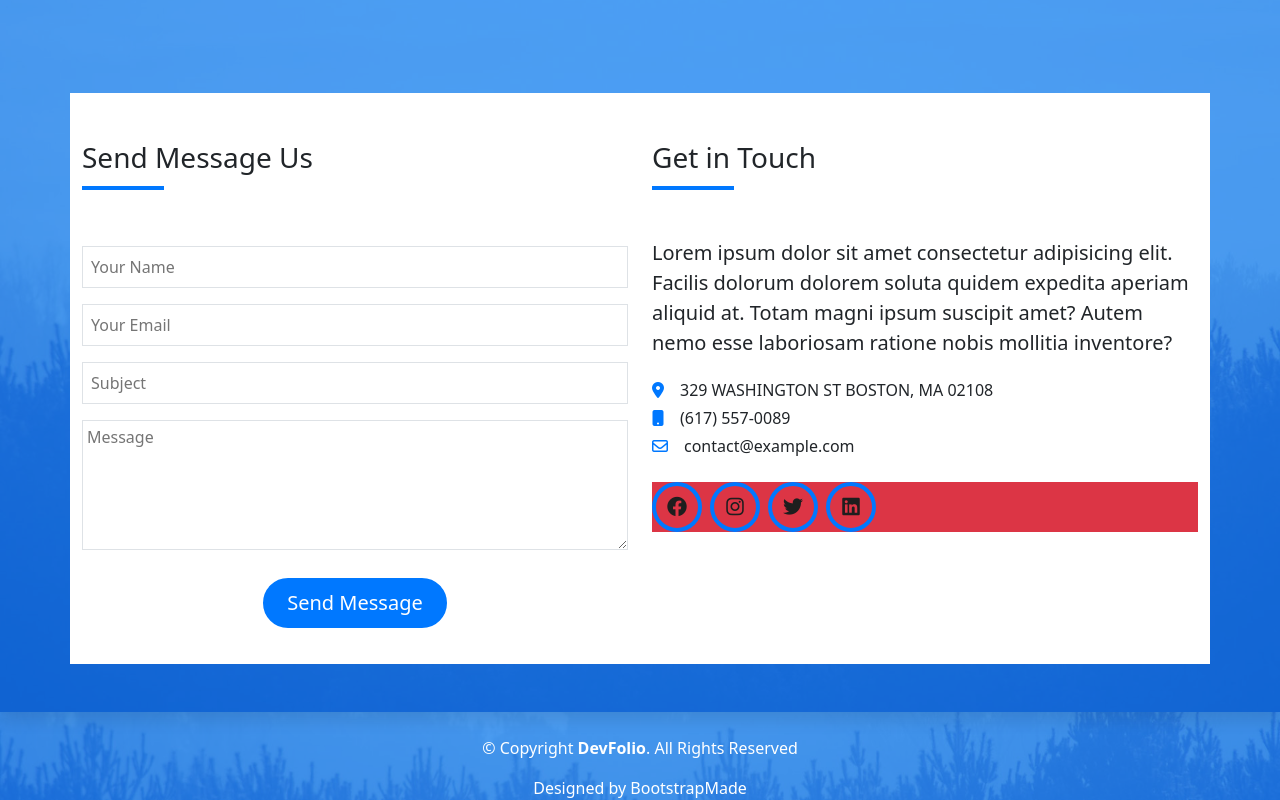
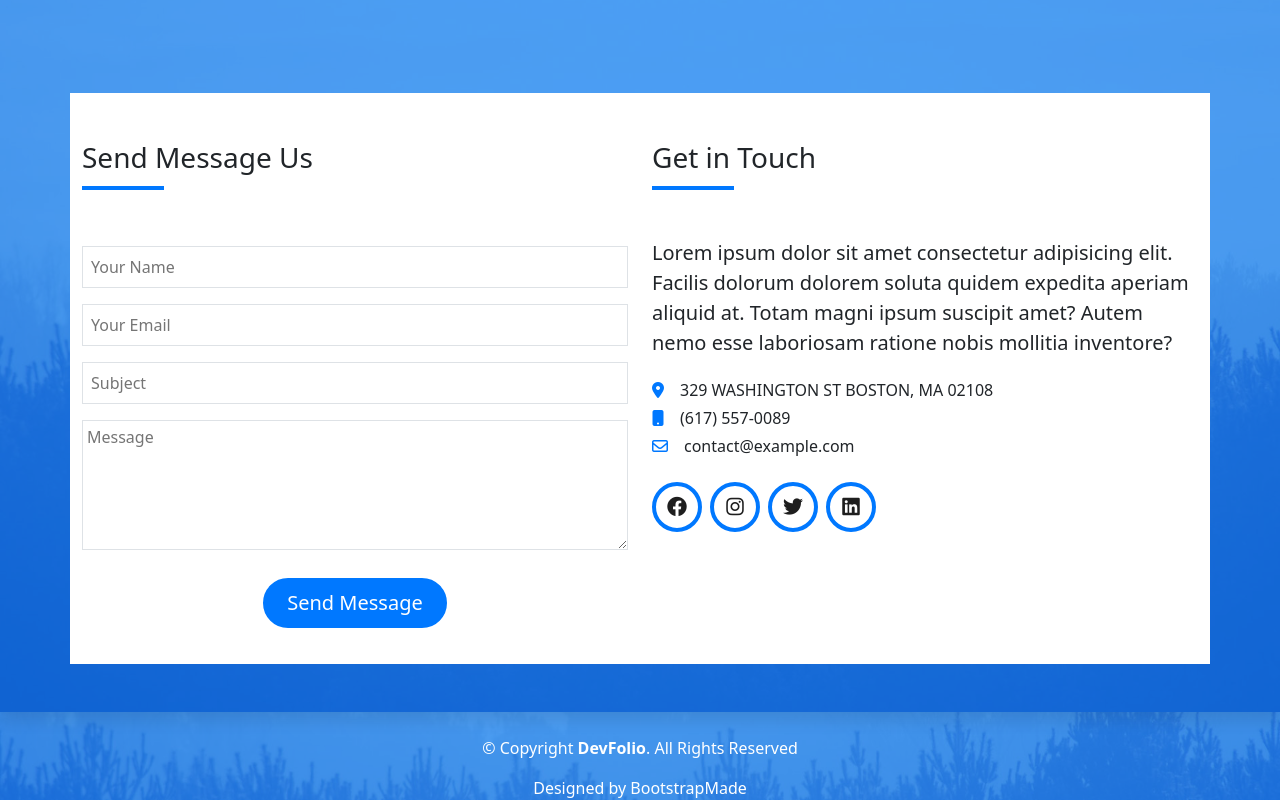
Before and after one commit to Amrkandel1/Bootstrap-Design-Devfolio, a plain HTML site: page index.html in a window 1280 px wide. Shown: the part 5002-5802 px from the top of the page. Drawn offline with Linux system fonts and the light colour scheme.

Commit message:
remove a bacground of contact icons

```diff
--- a/index.html
+++ b/index.html
@@ -586,7 +586,7 @@
                     <li class="mt-1"><span class="pe-3"><i class="fa-solid fa-mobile-button"></i></span>(617) 557-0089</li>
                     <li class="mt-1"><span class="pe-3"><i class="fa-regular fa-envelope"></i></span>contact@example.com</li>
                   </ul>
-                  <div class="bg-danger d-flex justify-content-start align-items-center  mt-4">
+                  <div class="d-flex justify-content-start align-items-center  mt-4">
 
                     <a class="" href="">
                       <div class="icon-circle me-2 d-flex justify-content-center align-items-center">
```
